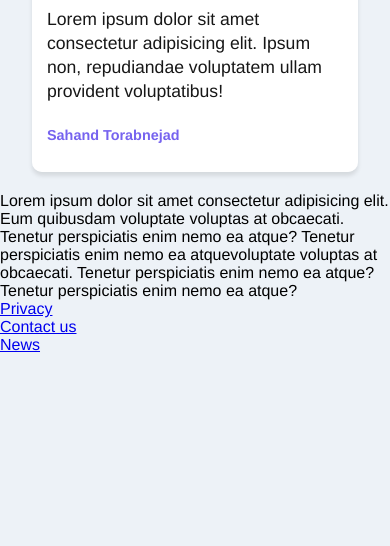
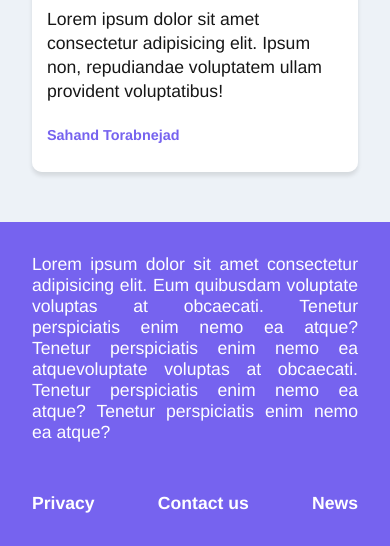
Before and after one commit to Sahand2020/Sass-Project, a plain HTML site: page index.html in a window 390 px wide. Shown: the part 3264-3810 px from the top of the page. Before the commit the page ends 3618 px from the top, so only its background shows below. Drawn offline with Linux system fonts and the light colour scheme.

Commit message:
Footer styles added and became responsive.

```diff
--- a/Styles/scss/style.scss
+++ b/Styles/scss/style.scss
@@ -207,6 +207,20 @@ body {
         grid-template-columns: 1fr !important;
         margin: 0 auto !important;
     }
+
+    footer {
+        flex-direction: column;
+
+        .summary {
+            width: 100% !important;
+            margin-bottom: 50px !important;
+        }
+
+        .links {
+            width: 100% !important;
+            padding: 0!important;
+        }
+    }
 }
 
 @include media(L) {
@@ -220,7 +234,7 @@ body {
 
 .main {
     display: flex;
-    margin: 2rem 2rem;
+    margin: 2rem;
 
     aside {
         flex-direction: column;
@@ -296,3 +310,41 @@ body {
         }
     }
 }
+
+footer {
+    display: flex;
+    padding: 2rem;
+    background-color: $primaryColor;
+    margin-top: 30px;
+
+    .summary {
+        width: 50%;
+
+        p {
+            text-align: justify;
+            @include textStyle(1.1rem, 100, $secondaryColor);
+        }
+    }
+    .links {
+        padding: 0 5rem;
+        width: 50%;
+
+        ul {
+            list-style: none;
+            display: flex;
+            flex-direction: row;
+            justify-content: space-between;
+            align-items: center;
+        }
+
+        a {
+            text-decoration: none;
+            @include textStyle(1.1rem, bold, $secondaryColor);
+            transition: all 0.12s ease-in;
+
+            &:hover {
+                color: $textColor;
+            }
+        }
+    }
+}
```
Also changed, not shown: Styles/css/style.css, 1 other file.
